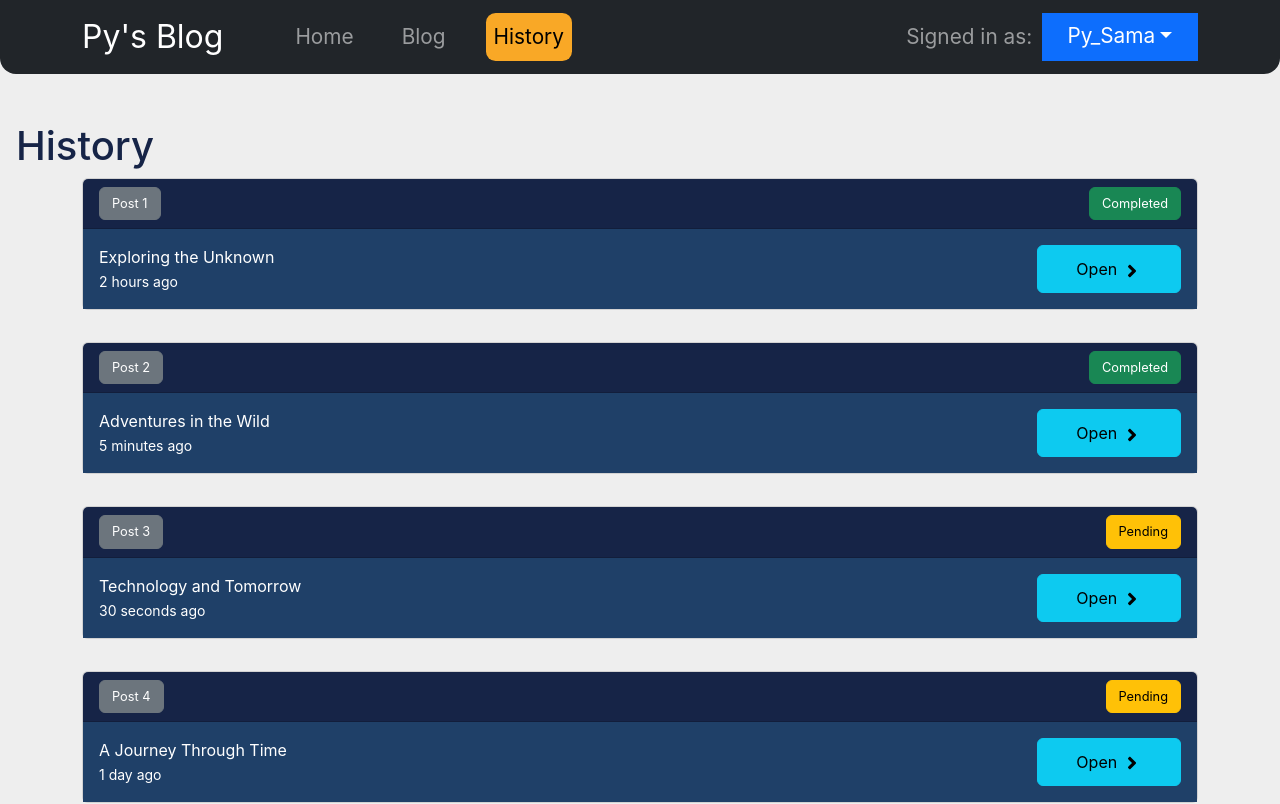
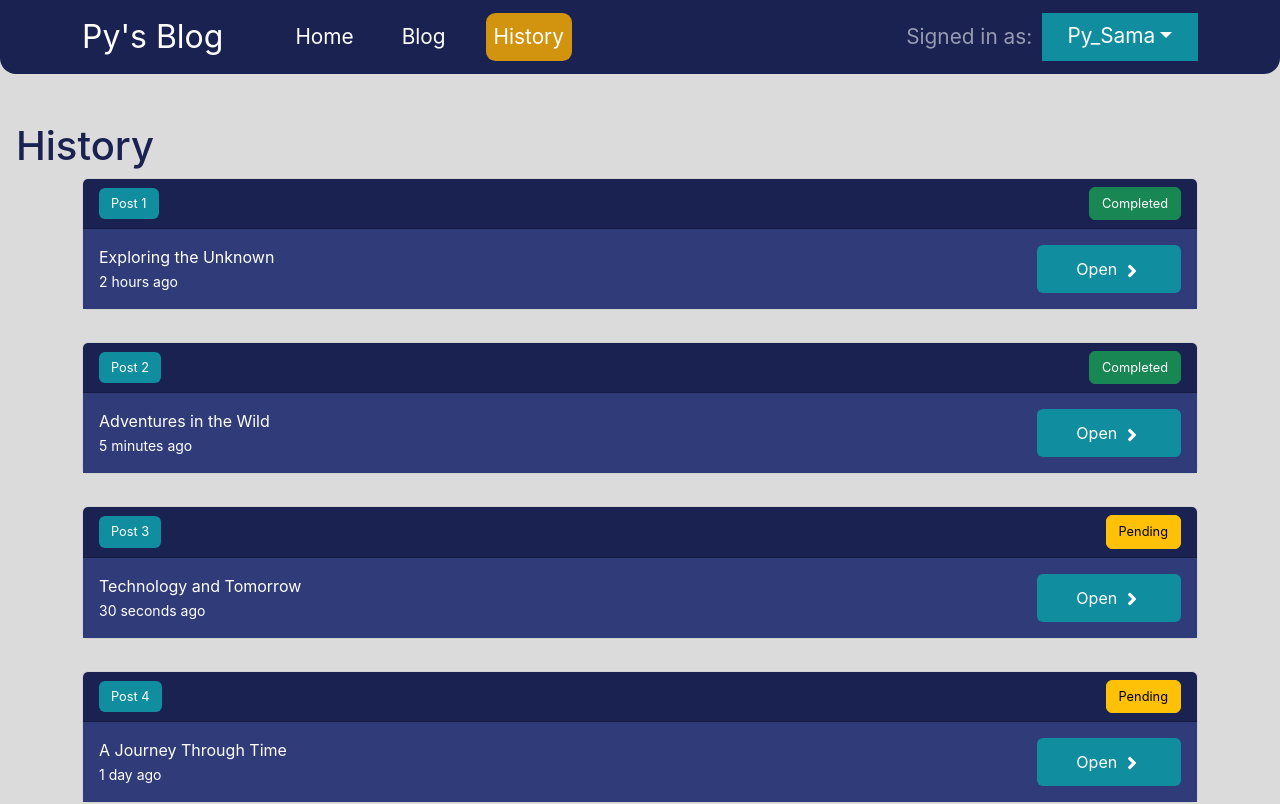
Before and after one commit to rashadmin/py_blog, a React (Create React App) app: page /history in a window 1280 px wide. Shown: the top 804 px of the page. Built offline with nearby package versions, Linux system fonts and the light colour scheme.

Commit message:
updated the color with what kofo told me to

```diff
--- a/src/components/Copy.js
+++ b/src/components/Copy.js
@@ -42,12 +42,12 @@ function CopyCard(props) {
 
         <Card.Title><h2>{media[props.media]}</h2></Card.Title>
         <div className="d-flex justify-content-between align-items-center">
-          <Button className="fixed j" variant="success" onClick={buttonText === "Generate" ? handleGenerateButtonClick : handleButtonClick}>
+          <Button className="fixed" onClick={buttonText === "Generate" ? handleGenerateButtonClick : handleButtonClick}>
             {buttonText}
           </Button>
 
 
-          {(generate || props.status === 'Completed') && <Button variant="link" onClick={toggleCollapse} aria-controls="collapse-content" aria-expanded={open} style={{ textDecoration: "none" }}>
+          {(generate || props.status === 'Completed') && <Button onClick={toggleCollapse} aria-controls="collapse-content" aria-expanded={open} style={{ textDecoration: "none",backgroundColor:"#D2930E" }}>
              {open ? <FaAngleUp size={20} /> : <FaAngleDown size={20} />}
           </Button>}
         </div>
--- a/src/components/Header.js
+++ b/src/components/Header.js
@@ -7,7 +7,7 @@ import NavDropdown from 'react-bootstrap/NavDropdown';
 
 function Header() {
   return (
-    <Navbar collapseOnSelect className='header' expand="md" bg="dark" data-bs-theme="dark">
+    <Navbar collapseOnSelect className='header' expand="md" data-bs-theme="dark">
       <Container>
       <Navbar.Brand as={Link} to="/home">Py's Blog</Navbar.Brand>
         <Navbar.Toggle aria-controls="navbarScroll" />
@@ -24,7 +24,7 @@ function Header() {
             Signed in as:
 
           </Navbar.Text>
-          <NavDropdown title="Py_Sama" id="navbarScrollingDropdown" className='bg-primary'>
+          <NavDropdown style={{ backgroundColor:'#108d9f',border:'none' }} title="Py_Sama" id="navbarScrollingDropdown" >
                 <NavDropdown.Item as={NavLink} to="/Profile">Profile</NavDropdown.Item>
                 <NavDropdown.Divider />
                 <NavDropdown.Item as={NavLink} to="/logout">Log out</NavDropdown.Item>
--- a/src/components/HistoryCard.js
+++ b/src/components/HistoryCard.js
@@ -6,7 +6,7 @@ function HistoryCard(props) {
   return (
     <Card bg="tertiary" className='history_card'>
       <Card.Header className='d-flex justify-content-between align-items-center'>
-        <Button variant='secondary'>Post {props.id}</Button>
+        <Button style={{ backgroundColor:'#108d9f',border:'none' }}>Post {props.id}</Button>
 
         <Button variant={props.status==='Completed' ? 'success' : 'warning'}>{props.status}</Button>
       </Card.Header>
@@ -15,7 +15,7 @@ function HistoryCard(props) {
          {props.title} <br/>
          <small>{props.timestamp}</small>
         </Card.Text>
-        <Button as={NavLink} to={`/Blog/${props.id}`} className="fixed justify-content-end align-content-center" variant="info">Open <FaAngleRight size={20} /></Button>
+        <Button style={{ backgroundColor:'#108d9f',border:'none' }} as={NavLink} to={`/Blog/${props.id}`} className="fixed justify-content-end align-content-center" >Open <FaAngleRight size={20} /></Button>
       </Card.Body>
     </Card>
   );
--- a/src/components/PostCard.js
+++ b/src/components/PostCard.js
@@ -54,10 +54,10 @@ function PostCard(props) {
           {!open && truncatedContent}
         </div>
         <div className="d-flex justify-content-end align-items-center btn-gap">
-          <Button className="fixed" variant="success" onClick={buttonText === "Copy" && handleButtonClick}>
+          <Button className="fixed" onClick={buttonText === "Copy" && handleButtonClick}>
             {buttonText}
           </Button>
-          <Button variant="link" onClick={toggleCollapse} aria-controls="collapse-content" aria-expanded={open} style={{ textDecoration: "none" }}>
+          <Button variant="link" onClick={toggleCollapse} aria-controls="collapse-content" aria-expanded={open} style={{ textDecoration: "none",color:'#ffffff' }}>
              {open ? <FaAngleUp size={20} /> : <FaAngleDown size={20} />}
           </Button>
         </div>
--- a/src/components/TextBox.js
+++ b/src/components/TextBox.js
@@ -8,7 +8,7 @@ import Spinner from 'react-bootstrap/Spinner'
 
 const TextBox = () => {
 
-const generateRandomValue = () => (Math.random() < 0.2 ? "OK" : "Not OK");
+const generateRandomValue = () => (Math.random() < 0 ? "OK" : "Not OK");
 const [buttonText, setButtonText] = useState("Generate");
 const [chatCmd, setChatCmd] = useState(null);
 const [formErrors, setFormErrors] = useState({});
@@ -19,7 +19,9 @@ const [data,setData] = useState({title:'',description:'qwertyuiopasdfghjklzxcvbn
 const medias   = ['X','LinkedIn','Facebook']
 const focus = useRef();
 
-useEffect(() => {focus.current.focus()})
+useEffect(() => {
+  if (focus.current) {
+  focus.current.focus()}})
 
 const handleButtonClick = () => {
     if (!input.trim()) {
@@ -89,7 +91,9 @@ const handleButtonClick = () => {
           <InputField
           name="chat" placeholder="Enter Your Message"
           error={formErrors.input} onChange={onChange} fieldRef={focus} value={input}/>
-          <Button type="submit" variant={(buttonText==="Generate"||buttonText==="Generating")?"primary":buttonText==="Success" ?"success":"warning"} className='button' onClick={handleButtonClick}>
+          <Button type="submit" className="button" style={{ backgroundColor: buttonText === "Success" ? "#1a2252" : buttonText === "Not yet" ? "#d2930e" : "#303c79",}} onClick={handleButtonClick}>
+
+          {/* <Button type="submit" className={(buttonText==="Generate"||buttonText==="Generating")?"button":buttonText==="Success" ?"success":"fail" } onClick={handleButtonClick}> */}
           {buttonText==="Generating" && <Spinner as="span" animation="grow" size="sm" role="status" aria-hidden="true"/>} {buttonText}
           </Button>
           </Form>
--- a/src/index.css
+++ b/src/index.css
@@ -11,9 +11,37 @@ body {
     sans-serif;
   -webkit-font-smoothing: antialiased;
   -moz-osx-font-smoothing: grayscale;
-  background-color: #eeeeee;
-  color: #162447;
+  background-color: #DBDBDB;
+  color: #1A2252;
 }
+
+/* Target the scrollbar track */
+::-webkit-scrollbar {
+  width: 4px; /* Width of the scrollbar */
+}
+
+/* Track (background of the scrollbar) */
+::-webkit-scrollbar-track {
+  background: #1A2252; /* Light gray background */
+  border-radius: 10px; /* Rounded edges */
+}
+
+/* Thumb (scroll indicator) */
+::-webkit-scrollbar-thumb {
+  background: #108d9f; /* Custom color */
+  border-radius: 10px; /* Rounded edges */
+}
+
+/* Hover effect for the thumb */
+::-webkit-scrollbar-thumb:hover {
+  background: #1a2252; /* Darker shade on hover */
+}
+
+/* Optional: scrollbar for the horizontal axis */
+::-webkit-scrollbar-horizontal {
+  height: 10px; /* Height of horizontal scrollbar */
+}
+
 
 .content{
   margin: 3rem 1rem;
@@ -26,7 +54,7 @@ code {
 
 .header{
   font-size: 1.3rem;
-  background-color: #162447;
+  background-color: #1A2252;
   color: #FFFFFF;
   border-bottom-right-radius: 1rem;
   border-bottom-left-radius: 1rem;
@@ -38,6 +66,7 @@ code {
 }
 .header .nav-link{
   margin: 0 1rem;
+  color: #FFFFFF;
 }
 
 .navbar-text{
@@ -50,12 +79,14 @@ code {
 }
 
 .navbar-nav .nav-link.active{
-  color: #000;
+  color: #fff;
 }
+
+
 
 .active{
   color: #000;
-  background-color: #F9A826;
+  background-color: #D2930E;
   border-radius: 0.6rem;
 }
 
@@ -72,7 +103,7 @@ code {
     /* height: 5rem; */
     min-width: 5rem;
     white-space: nowrap;
-    background-color: #1F4068;
+    background-color: #303C79;
   }
 
   .copy_card .card-body .first-part{
@@ -92,7 +123,7 @@ code {
 }
 
 .history_card .card-header{
-    background-color: #162447;
+    background-color: #1A2252;
     color: #FFFFFF;
     font-size: 1.2rem;
     font-weight: bolder;
@@ -106,12 +137,12 @@ code {
 
 .copy_card{
   margin-bottom: 1rem;
-  background-color: #1F4068;
+  background-color: #303C79;
   color: #FFFFFF;
 }
 
 .copy_card .card-header{
-  background-color: #162447;
+  background-color: #1A2252;
   color: #FFFFFF;
   overflow: hidden;
   text-overflow: ellipsis;
@@ -120,7 +151,7 @@ code {
 }
 
 .post_card .card-header{
-  background-color: #162447;
+  background-color: #1A2252;
   color: #FFFFFF;
 }
 
@@ -136,13 +167,14 @@ code {
 
 .post_card{
   margin-bottom: 2rem;
-  background-color: #1F4068;
+  background-color: #303C79;
   color: #FFFFFF;
 }
 
 .history_card .fixed{
   min-width: 9rem;
   max-height: 3rem;
+  background-color: #D2930E;
   margin-left: 2rem;
 }
 
@@ -160,6 +192,8 @@ code {
 
 }
 .button{
+  background-color: #303C79;
+  border: none;
   font-size: 1.2rem;
   width:8 rem;
   margin-left: 0.5rem;
@@ -203,7 +237,7 @@ code {
   width: 80%;
   margin: 0rem auto;
   /* border: blue 2px solid; */
-  overflow-y: scroll;
+  overflow-y: auto;
   /* border: 1px solid #ddd; */
   padding: 5px 0;
   /* margin-bottom: 10px; */
@@ -234,7 +268,7 @@ code {
 .left strong, .right strong{
   font-size: 2rem;
   border-radius: 100%;
-  background-color: red;
+  background-color: #108d9f;
   width: 3rem; /* Fixed width for the strong element */
   height: 3rem;
   /* heigth:3rem ; */
@@ -242,6 +276,12 @@ code {
   text-align: center;
   /* margin: 0 1rem; */
   flex-shrink: 0;
+}
+
+.fixed{
+  background-color: #D2930E;
+  border: none;
+  color: #FFFFFF;
 }
 
 .right strong{
@@ -304,6 +344,7 @@ code {
   .history_card .fixed{
     /* min-height: 4rem; */
     margin: auto 1rem;
+    background-color: #D2930E;
   }
 
   .InputField{
```
